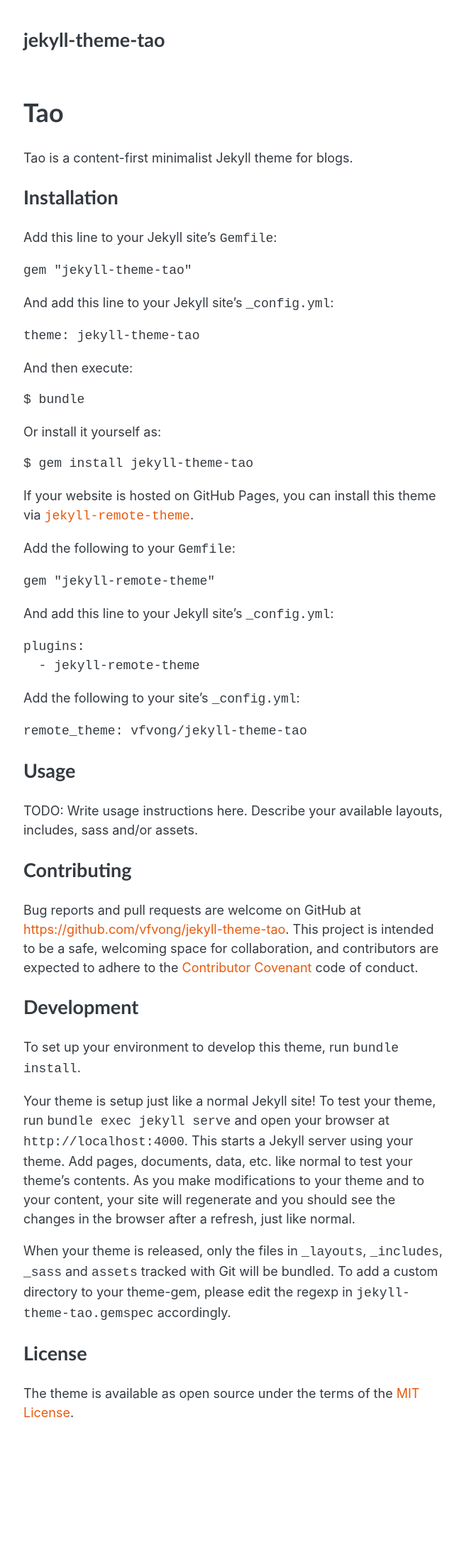
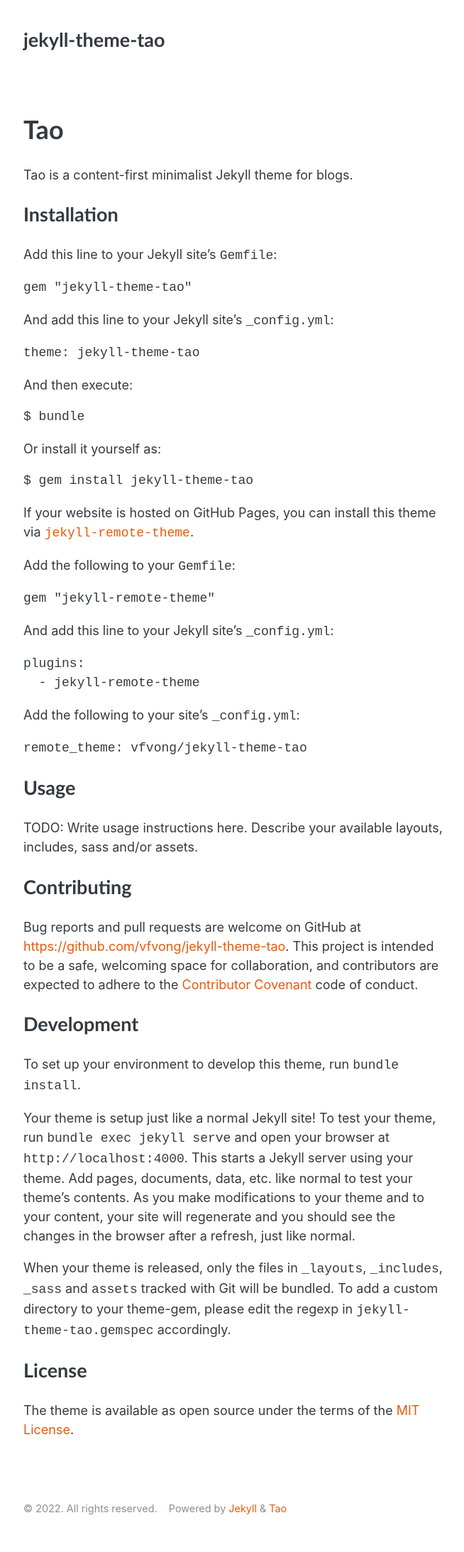
Before and after one commit to vfvong/jekyll-theme-tao, a Jekyll site: the page built from README.md, in a window 1280 px wide. Shown: the whole page at 71% size, without its empty margins (307-961 px from the left). Built offline with Jekyll 4.4.1, drawn with Linux system fonts in a browser that asks for light colours; our own code applies the rules of GitHub Pages for plain Markdown files; before the commit the page ends 2040 px from its top, so only the background shows below that.

Commit message:
Design the style of footer

```diff
--- a/_includes/footer.html
+++ b/_includes/footer.html
@@ -0,0 +1,30 @@
+<footer class="footer">
+  {% if site.data.social %}
+  <div class="social">
+    {% for social in site.data.social %}
+      <a href="{{ social.url }}" target="_blank">
+        <i class="{{ social.icon | default: 'fas fa-link' }}" title="{{ social.title }}"></i>
+      </a>
+    {% endfor %}
+  </div>
+  {% endif %}
+
+  <div class="columns">
+    <p class="column">
+      &copy; <time datetime="{{ site.time | date_to_xmlschema }}">{{ site.time | date: '%Y' }}</time>
+      {%- if site.author -%}
+        &nbsp;<a href="{{ site.author.url }}" target="_blank">{{ site.author.name }}</a>
+      {%- endif -%}. All rights reserved.
+    </p>
+
+    <p class="column">
+      Powered by <a href="https://jekyllrb.com/" target="_blank">Jekyll</a> & <a href="https://github.com/vfvong/jekyll-theme-tao" target="_blank">Tao</a>
+    </p>
+
+    {% if site.description %}
+    <p class="column">
+      {{ site.description }}
+    </p>
+    {% endif %}
+  </div>
+</footer>
--- a/_includes/head.html
+++ b/_includes/head.html
@@ -6,5 +6,7 @@
 	<link rel="stylesheet" href="{{ 'assets/css/open-color.css' | relative_url }}"/>
 	<link rel="stylesheet" href="{{ 'assets/css/tao/styles.css' | relative_url }}"/>
 
+  <script async src="https://use.fontawesome.com/releases/v5.15.4/js/all.js"></script>
+
   {% include custom-head.html %}
 </head>
--- /dev/null
+++ b/_sass/tao/_footer.scss
@@ -0,0 +1,38 @@
+/**
+ * Styles for the footer
+ */
+
+.footer {
+  margin-top: auto;
+  margin-bottom: var(--spacing);
+  padding-top: calc(3 * var(--spacing));
+  color: var(--body-color-light);
+  text-align: center;
+
+  .columns {
+    font-size: .8em;
+  }
+}
+
+.social {
+  a {
+    color: inherit;
+    margin-left: var(--spacing);
+    margin-right: var(--spacing);
+
+    &:hover,
+    &:focus {
+      text-decoration: none;
+      color: var(--body-color-dark);
+    }
+  }
+}
+
+@media screen and (min-width: $screen-laptop) {
+  .footer .columns {
+    display: grid;
+    grid-template-columns: repeat(3, 1fr);
+    gap: var(--spacing);
+    text-align: left;
+  }
+}
--- a/_sass/tao/_wrapper.scss
+++ b/_sass/tao/_wrapper.scss
@@ -3,8 +3,11 @@
  */
 
 .wrapper {
+  display: flex;
+  flex-direction: column;
   margin-left: auto;
   margin-right: auto;
   padding: var(--spacing);
   max-width: calc(600px + 2 * var(--spacing)); // Refer: https://socialtriggers.com/perfect-content-width/
+  min-height: 100vh;
 }
--- a/_sass/tao/main.scss
+++ b/_sass/tao/main.scss
@@ -3,3 +3,4 @@
 @import "wrapper";
 @import "header";
 @import "page";
+@import "footer";
```
